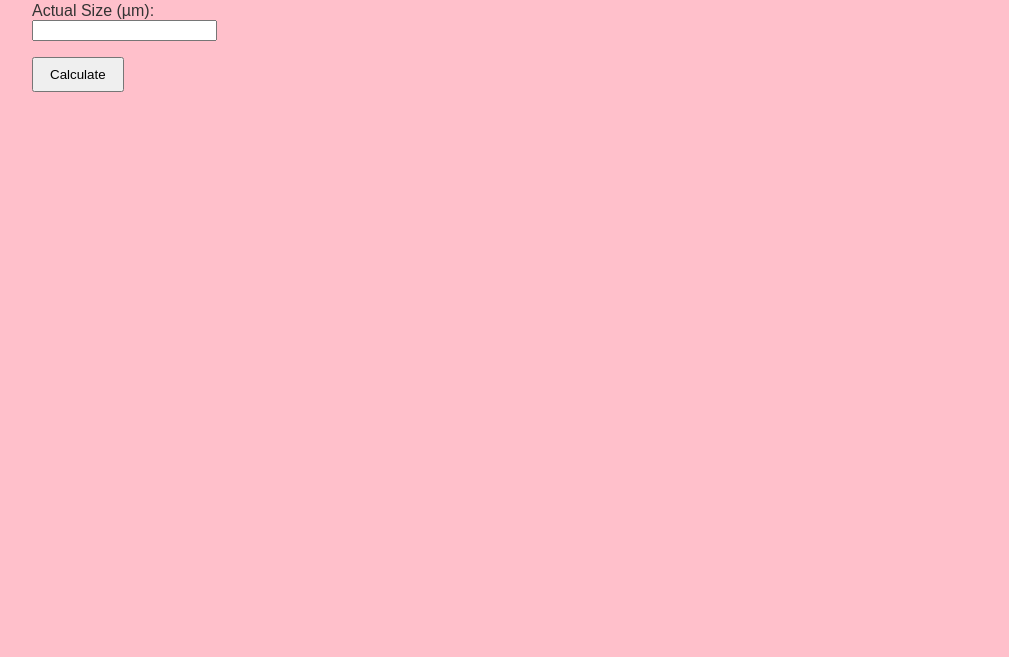
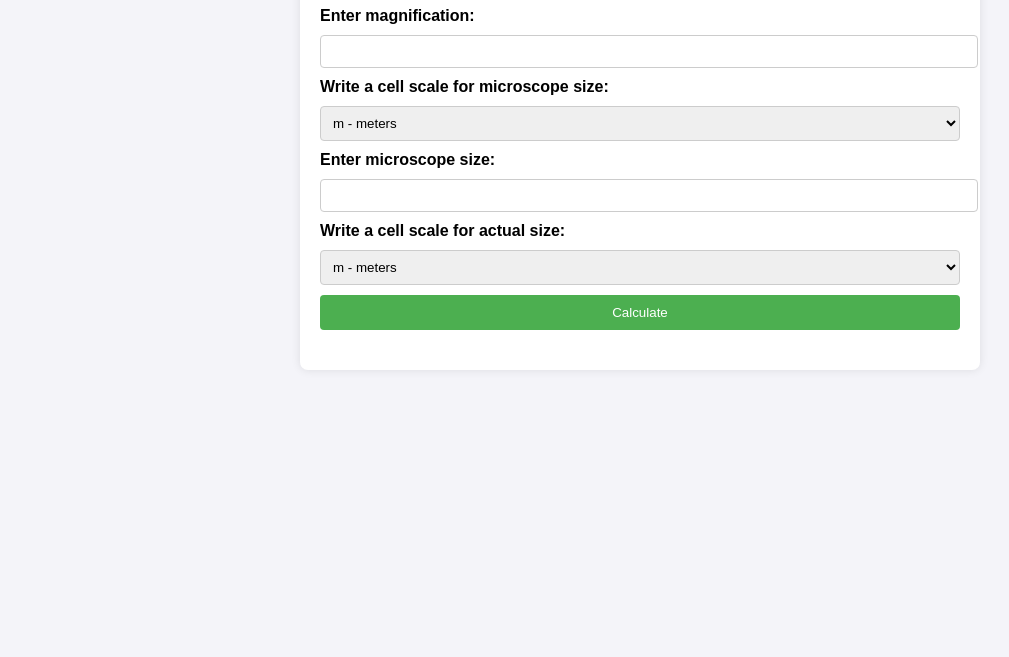
Before and after one commit to Sesughun/MicroscopeSizeCalc, a plain HTML site: page frontend/index.html in a window 1280 px wide. Shown: the part 143-800 px from the top of the page, without its empty margins (0-1009 px from the left). Drawn offline with Linux system fonts and the light colour scheme.

Commit message:
Update final index.html

```diff
--- a/frontend/index.html
+++ b/frontend/index.html
@@ -1,76 +1,127 @@
 <!DOCTYPE html>
-<html>
+<html lang="en">
 <head>
-  <meta charset="UTF-8" />
+    <meta charset="UTF-8">
+    <meta name="viewport" content="width=device-width, initial-scale=1.0">
     <title>Microscope Size Calculator</title>
     <style>
         body {
             font-family: Arial, sans-serif;
-      margin: 2rem;
-      background-color: #FFC0CB;
+            margin: 0;
+            padding: 0;
+            background-color: #f4f4f9;
+        }
+        .container {
+            width: 50%;
+            margin: 50px auto;
+            padding: 20px;
+            background-color: white;
+            border-radius: 8px;
+            box-shadow: 0 0 10px rgba(0, 0, 0, 0.1);
+        }
+        h1 {
+            text-align: center;
+        }
+        label {
+            font-weight: bold;
+            margin-top: 10px;
+        }
+        input, select {
+            width: 100%;
+            padding: 8px;
+            margin: 10px 0;
+            border: 1px solid #ccc;
+            border-radius: 4px;
+        }
+        button {
+            width: 100%;
+            padding: 10px;
+            background-color: #4CAF50;
+            color: white;
+            border: none;
+            border-radius: 4px;
+            cursor: pointer;
+        }
+        button:hover {
+            background-color: #45a049;
+        }
+        .result {
+            margin-top: 20px;
+            font-size: 1.2em;
             color: #333;
         }
-    label, input {
-      display: block;
-      margin-bottom: 1rem;
-    }
-    button {
-      padding: 0.5rem 1rem;
-      cursor: pointer;
-    }
-    #result, #error {
-      margin-top: 1rem;
-      font-weight: bold;
-    }
-    #error {
+        .error {
             color: red;
         }
     </style>
 </head>
 <body>
+    <div class="container">
         <h1>Microscope Size Calculator</h1>
-  <form id="calcForm">
-    <label>
-      Magnification:
-      <input type="number" step="any" name="magnification" required />
-    </label>
-    <label>
-      Actual Size (µm):
-      <input type="number" step="any" name="actual_size" required />
-    </label>
+        <form id="calculator-form">
+            <label for="magnification">Enter magnification:</label>
+            <input type="number" id="magnification" name="magnification" required>
+
+            <label for="mactual">Write a cell scale for microscope size:</label>
+            <select id="mactual" name="mactual" required>
+                <option value="m">m - meters</option>
+                <option value="cm">cm - centimeters</option>
+                <option value="mm">mm - millimeters</option>
+                <option value="um">um - micrometers</option>
+                <option value="nm">nm - nanometers</option>
+                <option value="pm">pm - picometers</option>
+            </select>
+
+            <label for="msize">Enter microscope size:</label>
+            <input type="number" id="msize" name="msize" required>
+
+
+            <label for="actual">Write a cell scale for actual size:</label>
+            <select id="actual" name="actual" required>
+                <option value="m">m - meters</option>
+                <option value="cm">cm - centimeters</option>
+                <option value="mm">mm - millimeters</option>
+                <option value="um">um - micrometers</option>
+                <option value="nm">nm - nanometers</option>
+                <option value="pm">pm - picometers</option>
+            </select>
+
             <button type="submit">Calculate</button>
         </form>
-  <div id="result"></div>
-  <div id="error"></div>
+
+        <div id="result" class="result"></div>
+        <div id="error" class="error"></div>
+    </div>
 
     <script>
-    document.getElementById("calcForm").addEventListener("submit", function (e) {
+        document.getElementById('calculator-form').addEventListener('submit', function(e) {
     e.preventDefault();
 
-      const formData = new FormData(this);
-
-      fetch("/api/calculate", {
-        method: "POST",
+    let formData = new FormData(this);
+    fetch('https://microscope-size-calc.vercel.app/api/calculate', {
+        method: 'POST',
         body: formData
     })
-        .then(response => {
-          if (!response.ok) throw new Error("Failed to fetch response");
-          return response.json();
-        })
+    .then(response => response.json())
     .then(data => {
         if (data.result) {
-            document.getElementById("result").textContent = data.result;
-            document.getElementById("error").textContent = "";
+            document.getElementById('result').textContent = data.result;
+            document.getElementById('error').textContent = '';
         } else if (data.error) {
-            document.getElementById("error").textContent = data.error;
-            document.getElementById("result").textContent = "";
+            document.getElementById('error').textContent = data.error;
+            document.getElementById('result').textContent = '';
         }
     })
     .catch(err => {
-          document.getElementById("error").textContent = "Something went wrong.";
-          console.error("Error:", err);
+        console.error('Error:', err);
+
+
+
+
+
     });
 });
+
     </script>
 </body>
 </html>
```
Lines whose indentation alone changed are shown as unchanged.
